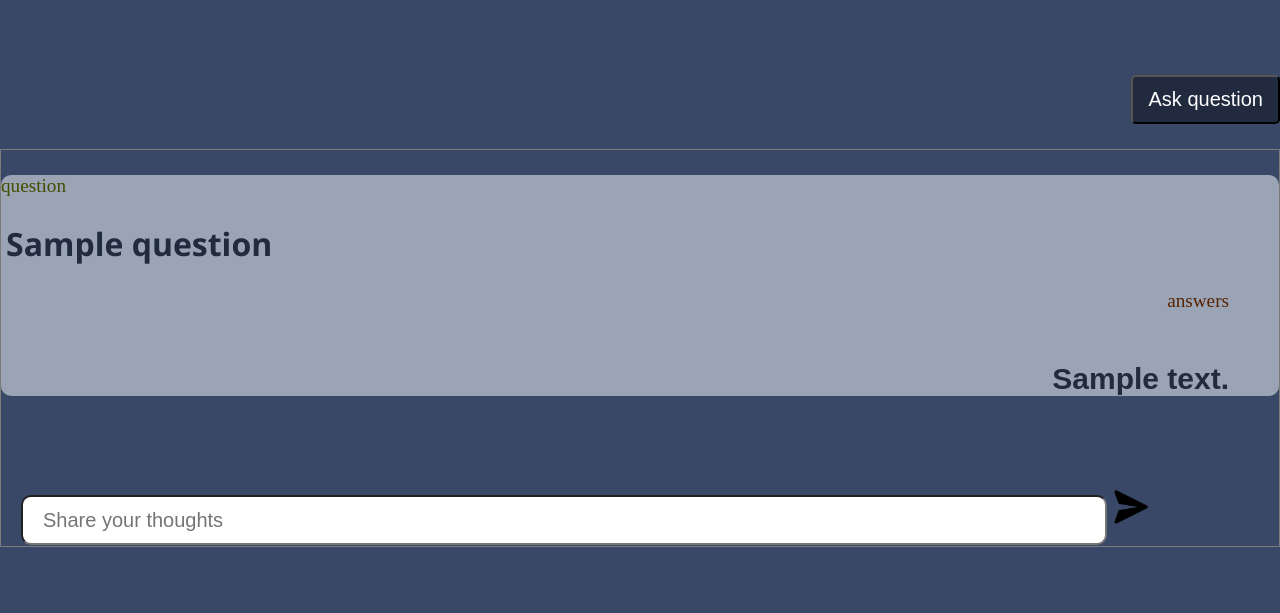
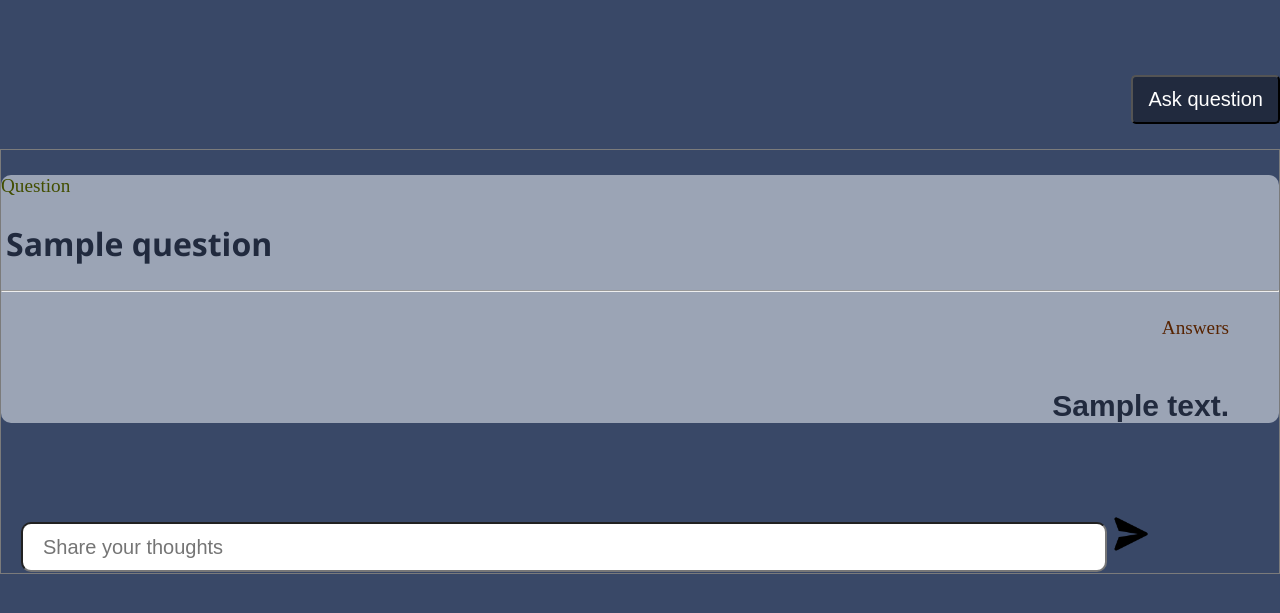
Before and after one commit to Rathan-r-nayak/farmassistant, a Django app: page /discuss/ in a window 1280 px wide. Shown: the top 613 px of the page. Run offline with Django 4.2, Linux system fonts and the light colour scheme; tables that the repository leaves empty hold one stand-in row (values such as "Sample post").

Commit message:
Modified Design2 of discussion.html

```diff
--- a/discussapp/templates/discussapp/discussion.html
+++ b/discussapp/templates/discussapp/discussion.html
@@ -133,7 +133,7 @@ border: none;
         <!-- for loop here -->
         {%for ques in queries%}
         <div class="onediscussion">
-            <p style="font-size: larger;color: rgb(66, 78, 0);">question</p>
+            <p style="font-size: larger;color: rgb(66, 78, 0);">Question</p>
             <div class="div_question">
                 <!-- <p class="who-asked">
                     Rathan:
@@ -141,9 +141,9 @@ border: none;
                 <p class="question">
                 {{ques.question}} </p>
             </div>
-
+            <hr>
             <p class="div_answer" style="font-size: larger;
-            color: rgb(87, 35, 0);">answers</p>
+            color: rgb(87, 35, 0);">Answers</p>
             {%for answer in ans%}
             {%if answer.query_id == ques.query_id%}
             <div class="div_answer">
```
